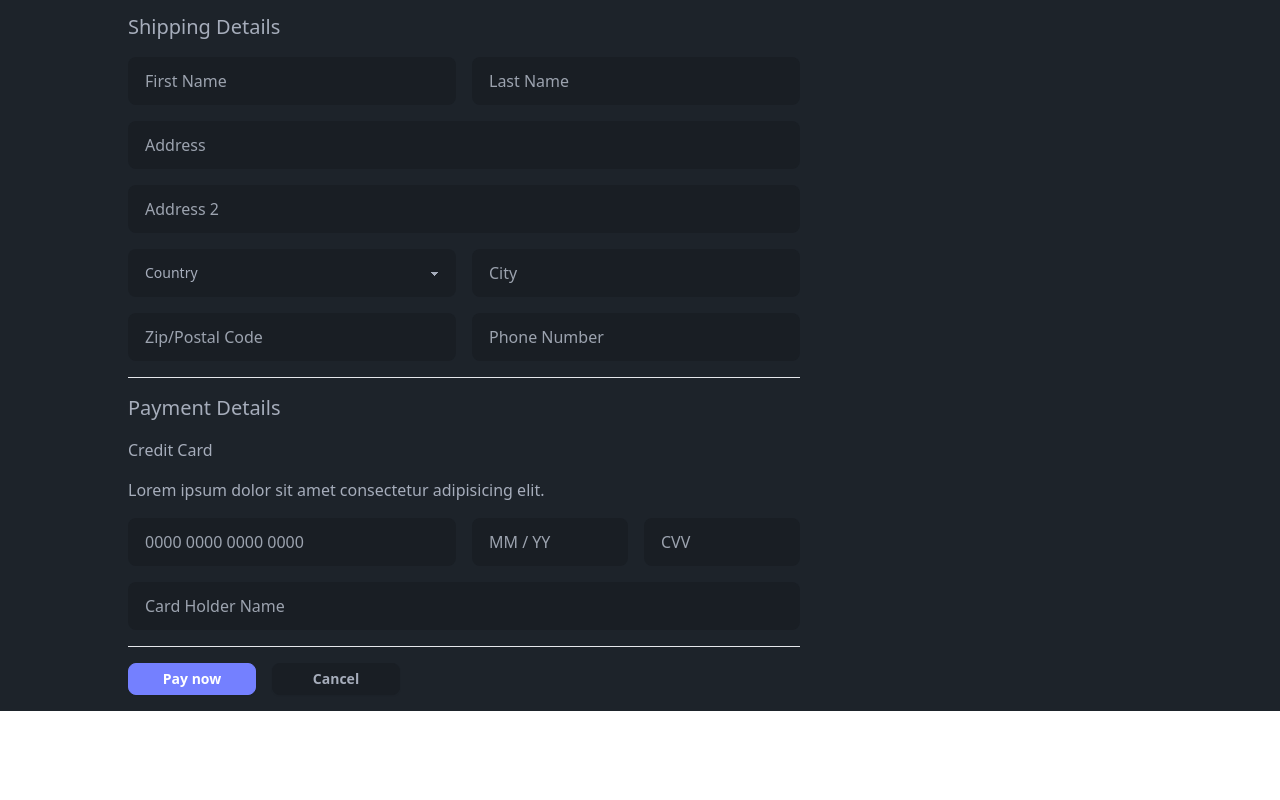
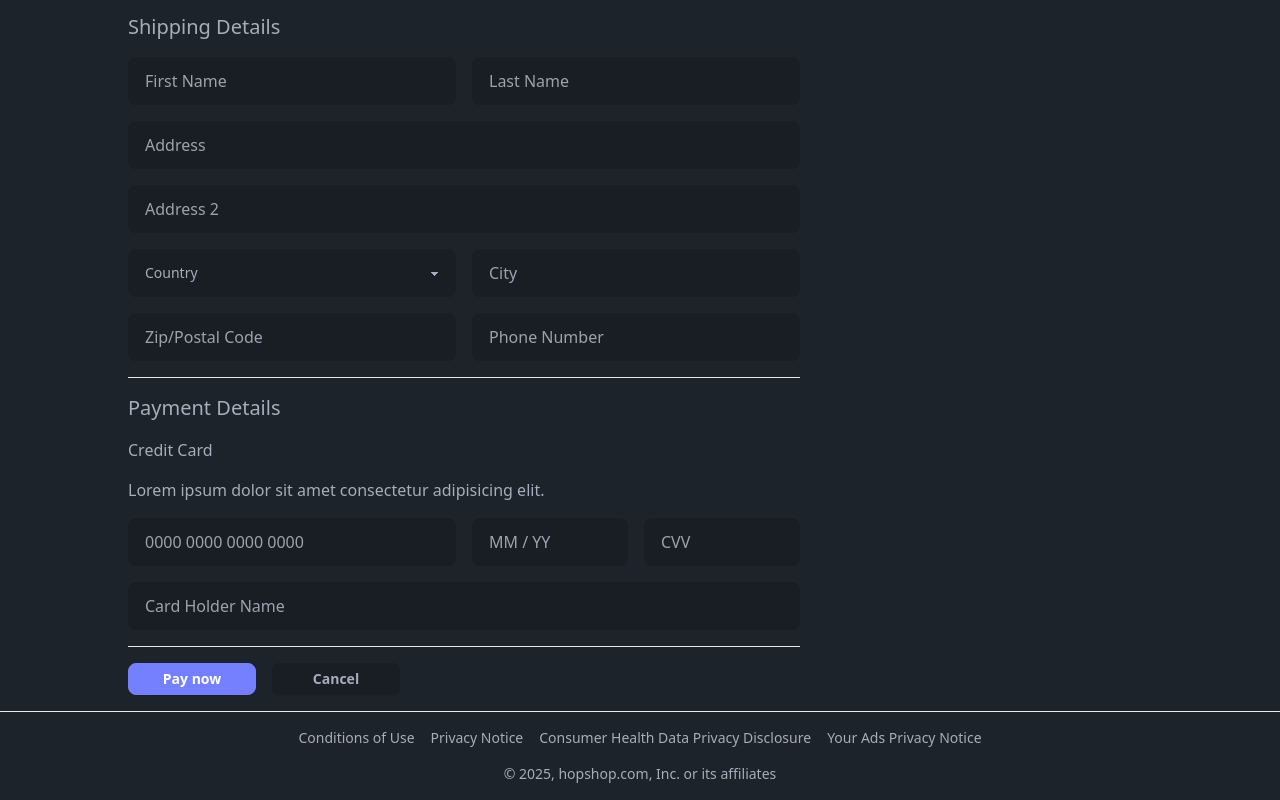
Before and after one commit to joshuaeduque/hopshop, a Next.js app in the folder frontend/: page /checkout in a window 1280 px wide. Shown: the part 750-1550 px from the top of the page. Before the commit the page ends 1461 px from the top, so only its background shows below. Built offline with nearby package versions, Linux system fonts and the light colour scheme.

Commit message:
Added footer to checkout

```diff
--- a/frontend/src/pages/checkout.tsx
+++ b/frontend/src/pages/checkout.tsx
@@ -1,3 +1,4 @@
+import Footer from "@/components/Footer/footer";
 import Header from "@/components/Header/header";
 
 export default function Checkout() {
@@ -12,7 +13,7 @@ export default function Checkout() {
         <>
             <Header />
             <div className="px-[10%] py-4">
-                <div className="grid grid-rows-2 lg:grid-rows-none lg:grid-cols-[2fr_1fr] gap-4">
+                <div className="grid grid-rows-[1fr_auto] lg:grid-rows-none lg:grid-cols-[2fr_1fr] gap-4">
                     <div className="flex flex-col gap-4">
                         <p className="font-medium text-xl">Shopping Cart</p>
                         {products.map((product, i) => (
@@ -102,6 +103,8 @@ export default function Checkout() {
                     </div>
                 </div>
             </div>
+            <hr />
+            <Footer />
         </>
     );
 }
```
